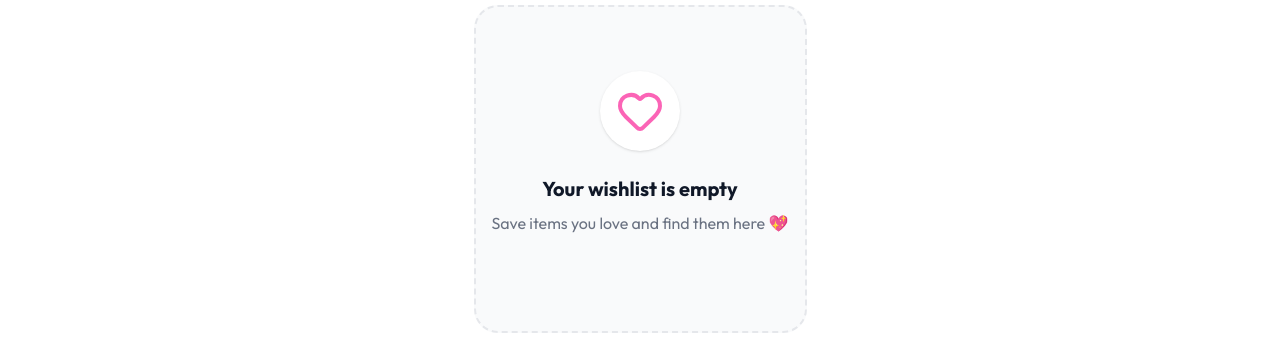
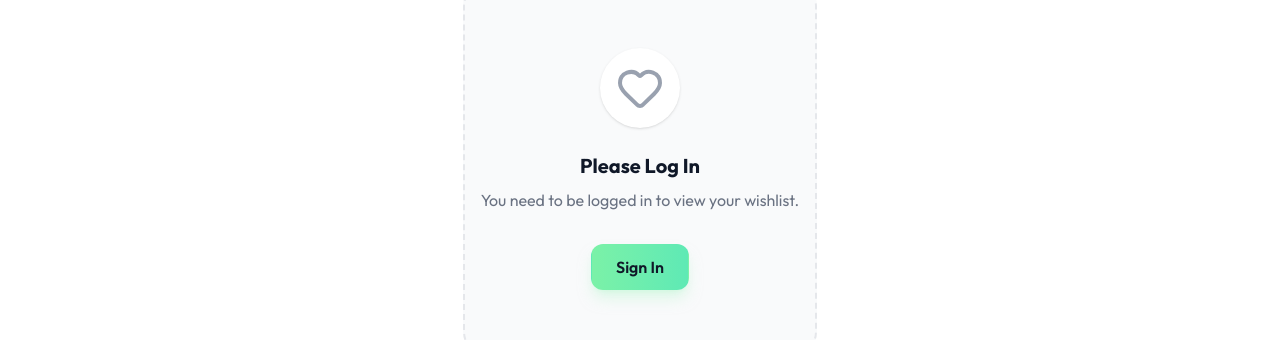
Before and after one commit to nikita-d-wow/GrocEazy-Frontend, a React (Vite) app: page /wishlist in a window 1280 px wide. Shown: the part 180-520 px from the top of the page. Built offline with nearby package versions, Linux system fonts and the light colour scheme; no server answers.

Commit message:
fix: wishlist buffering when not signed in fixed

```diff
--- a/src/routes/CustomerRoutes.tsx
+++ b/src/routes/CustomerRoutes.tsx
@@ -13,6 +13,7 @@ import CategoriesPage from '../views/customer/categories/CategoriesPage';
 import WishlistPage from '../views/customer/WishlistPage';
 import OrderDetails from '../views/customer/OrderDetails';
 import MyTickets from '../views/customer/MyTickets';
+
 export const CustomerRoutes = (
   <>
     <Route element={<CustomerLayout />}>
@@ -23,7 +24,9 @@ export const CustomerRoutes = (
       <Route path="/cart" element={<CartPage />} />
       <Route path="/checkout" element={<Checkout />} />
       <Route path="/checkout/address" element={<CheckoutAddress />} />
+
       <Route path="/wishlist" element={<WishlistPage />} />
+
       <Route path="/products" element={<ProductsPage />} />
       <Route path="/products/:id" element={<ProductDetailsPage />} />
       <Route path="/categories" element={<CategoriesPage />} />
--- a/src/views/customer/WishlistPage.tsx
+++ b/src/views/customer/WishlistPage.tsx
@@ -1,5 +1,6 @@
 import { useEffect } from 'react';
 import { useDispatch, useSelector } from 'react-redux';
+import { useNavigate } from 'react-router-dom';
 import { Heart } from 'lucide-react';
 
 import { fetchWishlist } from '../../redux/actions/wishlistActions';
@@ -15,14 +16,36 @@ import Loader from '../../components/common/Loader';
 import EmptyState from '../../components/common/EmptyState';
 import WishlistGrid from '../../components/customer/wishlist/WishlistGrid';
 
+import type { RootState } from '../../redux/rootReducer';
+
 export default function WishlistPage() {
   const dispatch = useDispatch<AppDispatch>();
+  const navigate = useNavigate();
   const items = useSelector(selectWishlistItems);
   const loading = useSelector(selectWishlistLoading);
+  const { user } = useSelector((state: RootState) => state.auth);
 
   useEffect(() => {
-    dispatch(fetchWishlist());
-  }, [dispatch]);
+    if (user) {
+      dispatch(fetchWishlist());
+    }
+  }, [dispatch, user]);
+
+  if (!user) {
+    return (
+      <div className="min-h-[70vh] flex items-center justify-center px-6">
+        <EmptyState
+          title="Please Log In"
+          description="You need to be logged in to view your wishlist."
+          icon={<Heart size={48} className="text-gray-400" />}
+          action={{
+            label: 'Sign In',
+            onClick: () => navigate('/login'),
+          }}
+        />
+      </div>
+    );
+  }
 
   if (loading) {
     return <Loader />;
```
